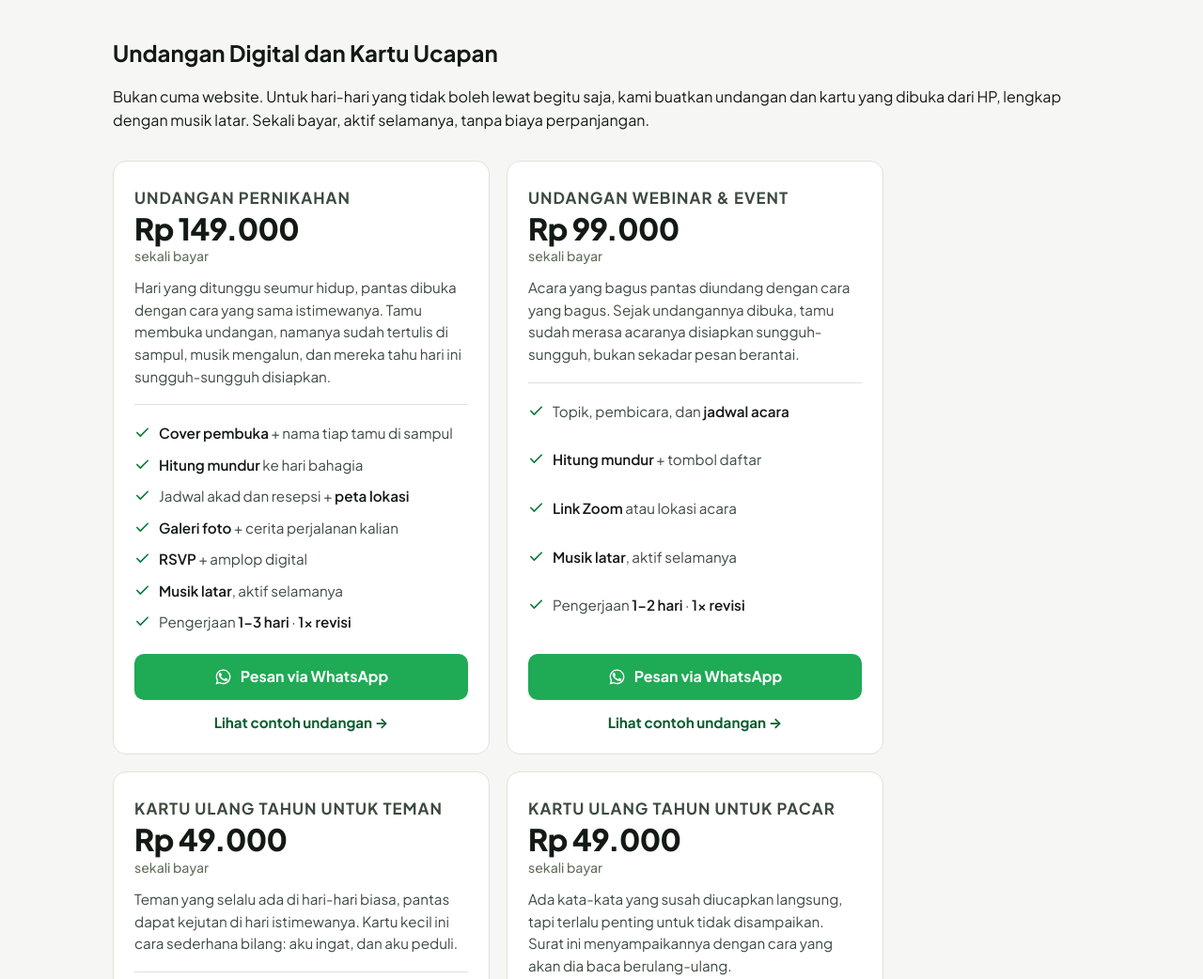
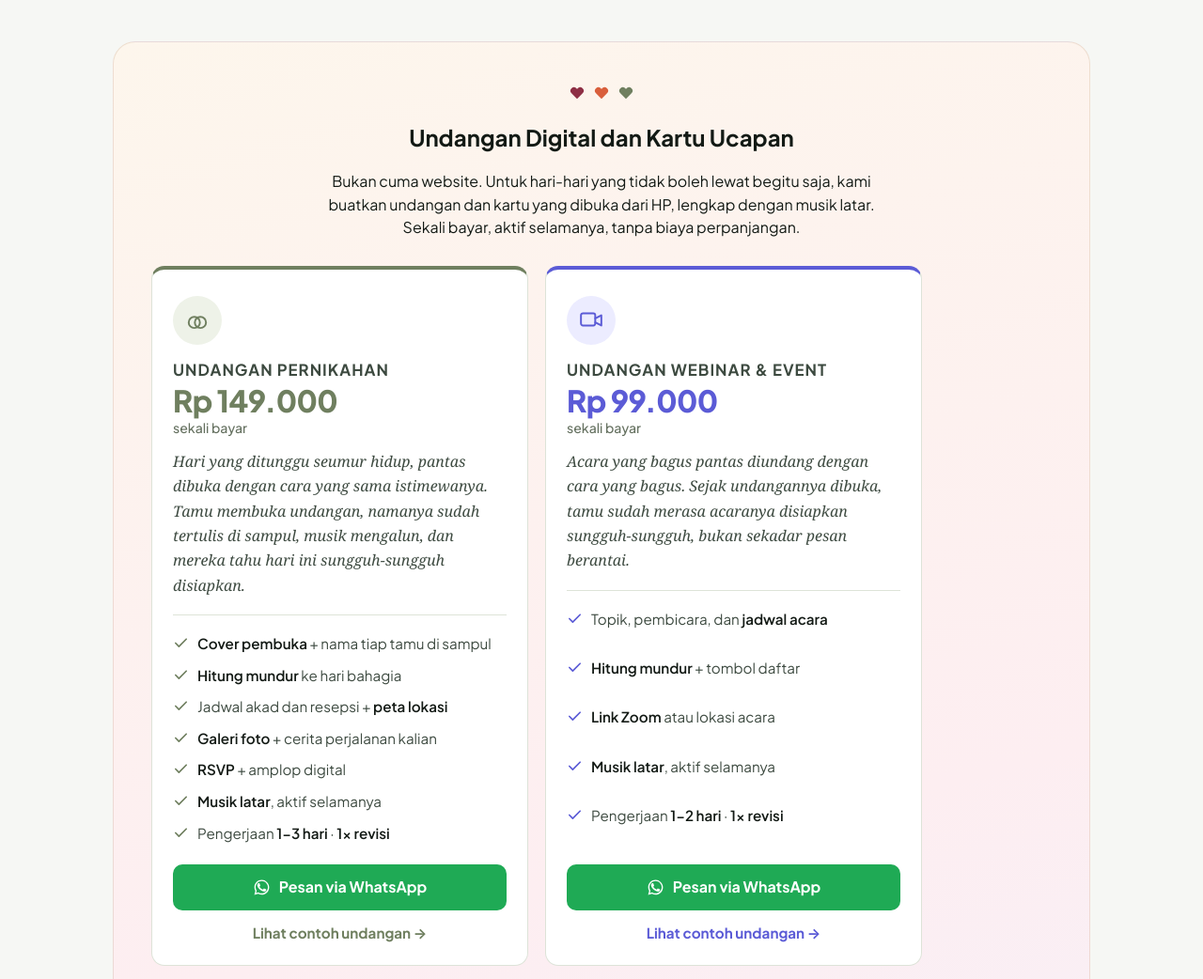
Before and after one commit to Erzarafy/web-demo-umkm, a plain HTML site: page pricelist/index.html in a window 1280 px wide. Shown: the part 3446-4488 px from the top of the page at 94% size. Drawn offline with Linux system fonts and the light colour scheme.

Commit message:
Redesain v2 seksi Undangan & Kartu: band hangat, aksen per kartu, ikon, tagline serif

```diff
--- a/pricelist/index.html
+++ b/pricelist/index.html
@@ -271,6 +271,43 @@
         text-decoration: none;
       }
       .demo-link:hover, .demo-link:focus-visible { text-decoration: underline; }
+
+      /* ---------- Undangan & Kartu (desain v2) ---------- */
+      .invite-wrap {
+        margin: 44px 0 8px;
+        padding: 36px 20px 30px;
+        border-radius: 24px;
+        background: linear-gradient(165deg, #fdf6ec 0%, #fdeef1 52%, #f1f0fd 100%);
+        border: 1px solid rgba(190, 150, 120, 0.25);
+      }
+      @media (min-width: 860px) { .invite-wrap { padding: 44px 40px 38px; } }
+      .invite-deco { display: flex; justify-content: center; gap: 10px; margin-bottom: 14px; }
+      .invite-deco svg { width: 16px; height: 16px; }
+      .invite-deco .h1 { color: #8e2f45; }
+      .invite-deco .h2 { color: #d95f3c; }
+      .invite-deco .h3 { color: #6f7f5f; }
+      .invite-head { margin-top: 0; text-align: center; }
+      .invite-sub { text-align: center; max-width: 620px; margin-left: auto; margin-right: auto; }
+      .invite-cards { margin-top: 28px; }
+      .invite-card { border-top: 4px solid var(--accent); }
+      .invite-nikah { --accent: #6f7f5f; --accent-soft: #eef2e8; }
+      .invite-webinar { --accent: #5b5bd6; --accent-soft: #ececff; }
+      .invite-teman { --accent: #d95f3c; --accent-soft: #fdeee9; }
+      .invite-pacar { --accent: #8e2f45; --accent-soft: #f9e8ec; }
+      .invite-icon {
+        display: flex; align-items: center; justify-content: center;
+        width: 52px; height: 52px; margin: 2px 0 14px;
+        border-radius: 50%;
+        background: var(--accent-soft); color: var(--accent);
+      }
+      .invite-icon svg { width: 26px; height: 26px; }
+      .invite-card .price { color: var(--accent); }
+      .invite-card .features svg { color: var(--accent); }
+      .invite-card .tagline {
+        font-family: Georgia, 'Times New Roman', serif;
+        font-style: italic; font-size: 1rem; line-height: 1.65;
+      }
+      .invite-card .demo-link { color: var(--accent); }
 
       /* ---------- Contoh website ---------- */
       .demo-cta {
@@ -724,10 +761,13 @@
       </div>
 
       <!-- Undangan Digital dan Kartu Ucapan -->
-      <h2 class="sec plist-head" id="undangan">Undangan Digital dan Kartu Ucapan</h2>
-      <p class="sec-sub">Bukan cuma website. Untuk hari-hari yang tidak boleh lewat begitu saja, kami buatkan undangan dan kartu yang dibuka dari HP, lengkap dengan musik latar. Sekali bayar, aktif selamanya, tanpa biaya perpanjangan.</p>
-      <div class="packages two">
-        <article class="card reveal">
+      <div class="invite-wrap reveal">
+        <div class="invite-deco" aria-hidden="true"><span class="h1"><svg viewBox="0 0 24 24" fill="currentColor" aria-hidden="true"><path d="M20.84 4.61a5.5 5.5 0 0 0-7.78 0L12 5.67l-1.06-1.06a5.5 5.5 0 0 0-7.78 7.78l1.06 1.06L12 21.23l7.78-7.78 1.06-1.06a5.5 5.5 0 0 0 0-7.78z"/></svg></span><span class="h2"><svg viewBox="0 0 24 24" fill="currentColor" aria-hidden="true"><path d="M20.84 4.61a5.5 5.5 0 0 0-7.78 0L12 5.67l-1.06-1.06a5.5 5.5 0 0 0-7.78 7.78l1.06 1.06L12 21.23l7.78-7.78 1.06-1.06a5.5 5.5 0 0 0 0-7.78z"/></svg></span><span class="h3"><svg viewBox="0 0 24 24" fill="currentColor" aria-hidden="true"><path d="M20.84 4.61a5.5 5.5 0 0 0-7.78 0L12 5.67l-1.06-1.06a5.5 5.5 0 0 0-7.78 7.78l1.06 1.06L12 21.23l7.78-7.78 1.06-1.06a5.5 5.5 0 0 0 0-7.78z"/></svg></span></div>
+      <h2 class="sec plist-head invite-head" id="undangan">Undangan Digital dan Kartu Ucapan</h2>
+      <p class="sec-sub invite-sub">Bukan cuma website. Untuk hari-hari yang tidak boleh lewat begitu saja, kami buatkan undangan dan kartu yang dibuka dari HP, lengkap dengan musik latar. Sekali bayar, aktif selamanya, tanpa biaya perpanjangan.</p>
+      <div class="packages two invite-cards">
+        <article class="card invite-card invite-nikah reveal">
+          <div class="invite-icon" aria-hidden="true"><svg viewBox="0 0 24 24" fill="none" stroke="currentColor" stroke-width="1.8" stroke-linecap="round" stroke-linejoin="round" aria-hidden="true"><circle cx="9" cy="14" r="5.5"/><circle cx="15" cy="14" r="5.5"/></svg></div>
           <h2>Undangan Pernikahan</h2>
           <p class="price">Rp 149.000<small>sekali bayar</small></p>
           <p class="tagline">Hari yang ditunggu seumur hidup, pantas dibuka dengan cara yang sama istimewanya. Tamu membuka undangan, namanya sudah tertulis di sampul, musik mengalun, dan mereka tahu hari ini sungguh-sungguh disiapkan.</p>
@@ -747,7 +787,8 @@
           <a class="demo-link" href="https://erzarafy.github.io/web-demo-umkm/undangan-nikah/" target="_blank" rel="noopener">Lihat contoh undangan &rarr;</a>
         </article>
 
-        <article class="card reveal">
+        <article class="card invite-card invite-webinar reveal">
+          <div class="invite-icon" aria-hidden="true"><svg viewBox="0 0 24 24" fill="none" stroke="currentColor" stroke-width="1.8" stroke-linecap="round" stroke-linejoin="round" aria-hidden="true"><rect x="2" y="5" width="14" height="12" rx="2"/><path d="m16 10 6-3v10l-6-3"/></svg></div>
           <h2>Undangan Webinar &amp; Event</h2>
           <p class="price">Rp 99.000<small>sekali bayar</small></p>
           <p class="tagline">Acara yang bagus pantas diundang dengan cara yang bagus. Sejak undangannya dibuka, tamu sudah merasa acaranya disiapkan sungguh-sungguh, bukan sekadar pesan berantai.</p>
@@ -765,7 +806,8 @@
           <a class="demo-link" href="https://erzarafy.github.io/web-demo-umkm/undangan-webinar/" target="_blank" rel="noopener">Lihat contoh undangan &rarr;</a>
         </article>
 
-        <article class="card reveal">
+        <article class="card invite-card invite-teman reveal">
+          <div class="invite-icon" aria-hidden="true"><svg viewBox="0 0 24 24" fill="none" stroke="currentColor" stroke-width="1.8" stroke-linecap="round" stroke-linejoin="round" aria-hidden="true"><path d="M12 3v3"/><path d="M5 21h14"/><path d="M6 21v-6.5A6 6 0 0 1 18 14.5V21"/><path d="M6 15h12"/></svg></div>
           <h2>Kartu Ulang Tahun untuk Teman</h2>
           <p class="price">Rp 49.000<small>sekali bayar</small></p>
           <p class="tagline">Teman yang selalu ada di hari-hari biasa, pantas dapat kejutan di hari istimewanya. Kartu kecil ini cara sederhana bilang: aku ingat, dan aku peduli.</p>
@@ -782,7 +824,8 @@
           <a class="demo-link" href="https://erzarafy.github.io/web-demo-umkm/kartu-ultah-teman/" target="_blank" rel="noopener">Lihat contoh kartu &rarr;</a>
         </article>
 
-        <article class="card reveal">
+        <article class="card invite-card invite-pacar reveal">
+          <div class="invite-icon" aria-hidden="true"><svg viewBox="0 0 24 24" fill="none" stroke="currentColor" stroke-width="1.8" stroke-linecap="round" stroke-linejoin="round" aria-hidden="true"><path d="M20.84 4.61a5.5 5.5 0 0 0-7.78 0L12 5.67l-1.06-1.06a5.5 5.5 0 0 0-7.78 7.78l1.06 1.06L12 21.23l7.78-7.78 1.06-1.06a5.5 5.5 0 0 0 0-7.78z"/></svg></div>
           <h2>Kartu Ulang Tahun untuk Pacar</h2>
           <p class="price">Rp 49.000<small>sekali bayar</small></p>
           <p class="tagline">Ada kata-kata yang susah diucapkan langsung, tapi terlalu penting untuk tidak disampaikan. Surat ini menyampaikannya dengan cara yang akan dia baca berulang-ulang.</p>
@@ -799,6 +842,7 @@
           </a>
           <a class="demo-link" href="https://erzarafy.github.io/web-demo-umkm/kartu-ultah-pacar/" target="_blank" rel="noopener">Lihat contoh kartu &rarr;</a>
         </article>
+      </div>
       </div>
 
       <!-- Perpanjangan -->
```
Also changed, not shown: index.html (+8 -4 lines).
